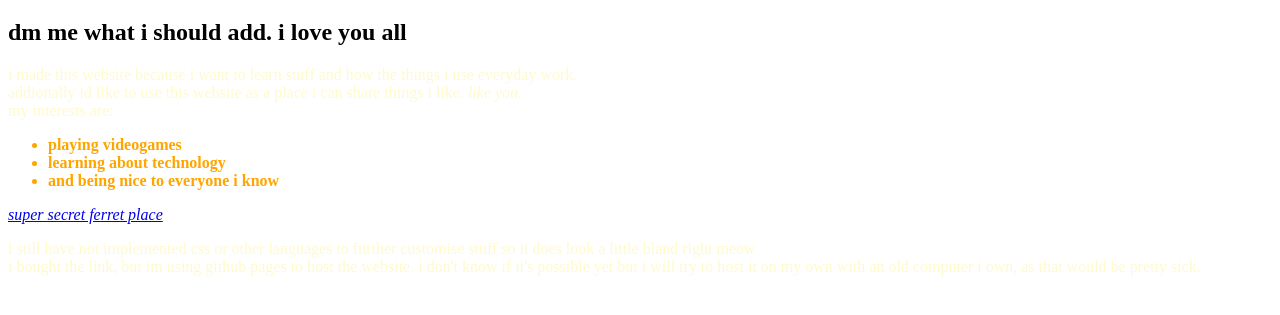
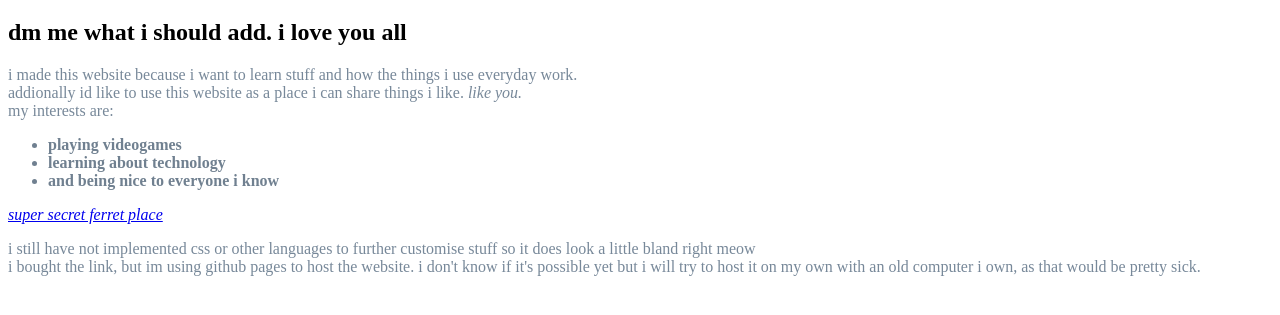
Before and after one commit to cbob-r/cbob-r.github.io, a plain HTML site: page index.html in a window 1280 px wide. Shown: the part 61-376 px from the top of the page. Drawn offline with Linux system fonts and the light colour scheme.

Commit message:
minor: fixed very ugly colors.

```diff
--- a/styles/stylesheet.css
+++ b/styles/stylesheet.css
@@ -1,7 +1,7 @@
 p {
-  color:lemonchiffon;
+  color:lightslategray;
 }
 
 strong {
-  color: orange;
+  color:slategray;
 }
```
